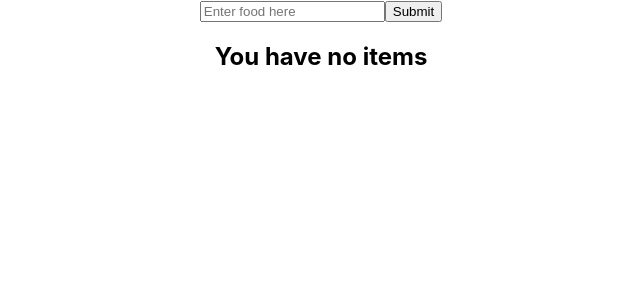
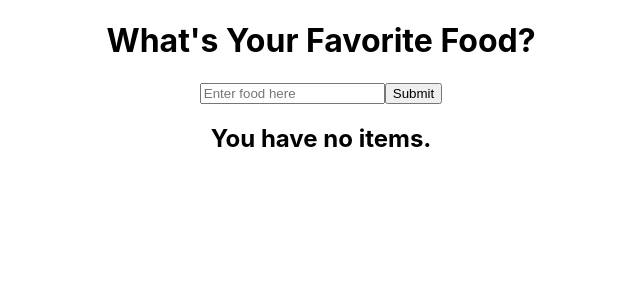
Before and after one commit to nyssakeller/food-code-challenge, a React (Create React App) app: page / in a window 1280 px wide. Shown: the top 300 px of the page, without its empty margins (319-959 px from the left). Built offline with nearby package versions, Linux system fonts and the light colour scheme.

Commit message:
Add title to page

```diff
--- a/src/App/App.js
+++ b/src/App/App.js
@@ -18,10 +18,11 @@ class App extends Component {
 
   render() {
     const { favoriteFoodArray } = this.state;
-    let amountOfFood = !favoriteFoodArray.length ? 'You have no items' : '';
+    let amountOfFood = !favoriteFoodArray.length ? 'You have no items.' : '';
 
     return (
       <div className="App">
+        <h1>What's Your Favorite Food?</h1>
         <AddFoodForm addFoodToFavorites={ this.addFoodToFavorites } />
         <h2>{ amountOfFood }</h2>
         <CardContainer favoriteFoodArray={ favoriteFoodArray } />
```
